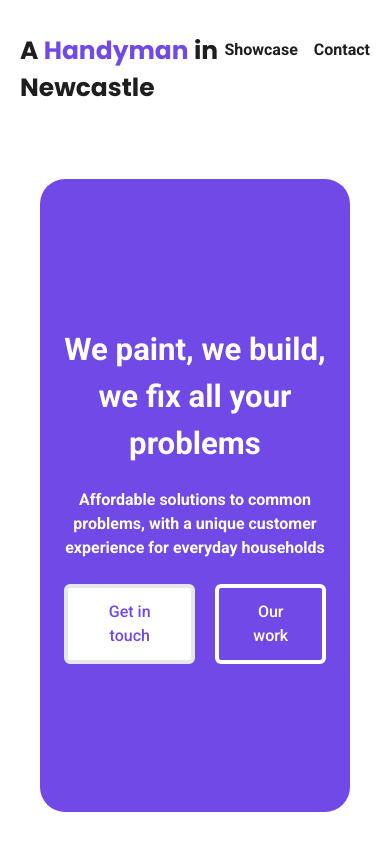
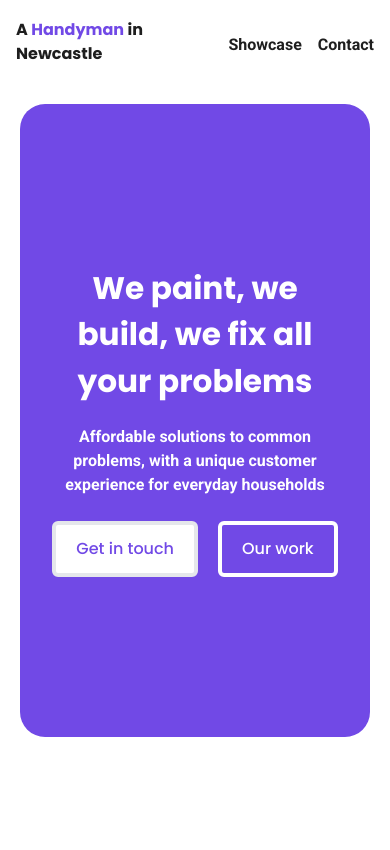
Before and after one commit to pmita/ahandymaninnewcastle.co.uk, a Next.js app: page / in a window 390 px wide. Built offline with nearby package versions, Linux system fonts and the light colour scheme.

Commit message:
style(landing-page): responsive design for landing screen

```diff
--- a/app/page.tsx
+++ b/app/page.tsx
@@ -1,6 +1,5 @@
 // NEXT
 import Link from "next/link";
-import Image from "next/image";
 // COMPONENTS
 import {
   Banner,
@@ -16,15 +15,15 @@ import { cn } from "@/utils/helpers";
 
 export default function Home() {
   return (
-    <main className="container p-10">
+    <main className="container p-5">
       <Banner className={cn(bannerVariants({ variant: "center", size: "threeQuarters", className: "flex-col bg-alternate rounded-[25px]" }))}>
         <BannerHeader className="text-center max-w-[350px] sm:max-w-[600px]">
           <BannerTitle
-            className="text-2xl font-bold text-secondary"
+            className="text-2xl font-poppins font-bold text-secondary"
           >
             We paint, we build, we fix all your problems
           </BannerTitle>
-          <BannerDescription className="text-md font-bold text-secondary ">Affordable solutions to common problems, with a unique customer experience for everyday households</BannerDescription>
+          <BannerDescription className="text-md font-roboto font-bold text-secondary ">Affordable solutions to common problems, with a unique customer experience for everyday households</BannerDescription>
         </BannerHeader>
         <BannerFooter className="text-center text-secondary gap-5">
           <Link
--- a/components/nav-menu.tsx
+++ b/components/nav-menu.tsx
@@ -4,10 +4,10 @@ import Link from "next/link"
 export async function NavMenu() {
 
   return (
-    <nav className="container min-h-[10vh] mx-auto bg-secondary py-8 px-5 flex justify-between lg:px-8">
+    <nav className="container min-h-[10vh] mx-auto bg-secondary flex justify-between items-center p-4">
       <Link
         href="/"
-        className="text-xl text-primary font-poppins font-bold"
+        className="text-md text-primary font-poppins font-bold"
       >
         A <span className="text-alternate">Handyman</span> in Newcastle
       </Link>
@@ -15,7 +15,7 @@ export async function NavMenu() {
         <li className="lg:px-4">
           <Link
             href="/showcase"
-            className="text-primary font-semibold hover:opacity-90"
+            className="text-primary font-semibold hover:text-alternate"
           >
             Showcase
           </Link>
@@ -23,7 +23,7 @@ export async function NavMenu() {
         <li className="lg:pl-4">
           <Link
             href="/contact"
-            className="text-primary font-semibold hover:opacity-90"
+            className="text-primary font-semibold hover:text-alternate"
           >
             Contact
           </Link>
--- a/components/ui/button.tsx
+++ b/components/ui/button.tsx
@@ -6,7 +6,7 @@ import { VariantProps, cva } from "class-variance-authority";
 import { cn } from "@/utils/helpers";
 
 export const buttonVariants = cva(
-  "inline-flex items-center justify-center rounded-[6px] font-medium disabled:opacity-50 disabled:pointers-events-none", {
+  "inline-flex items-center justify-center rounded-[6px] font-medium font-poppins disabled:opacity-50 disabled:pointers-events-none", {
     variants: {
       variant: {
         primary: "bg-primary text-secondary border-[0.3rem] border-solid border-primary hover:bg-secondary hover:text-primary",
```
